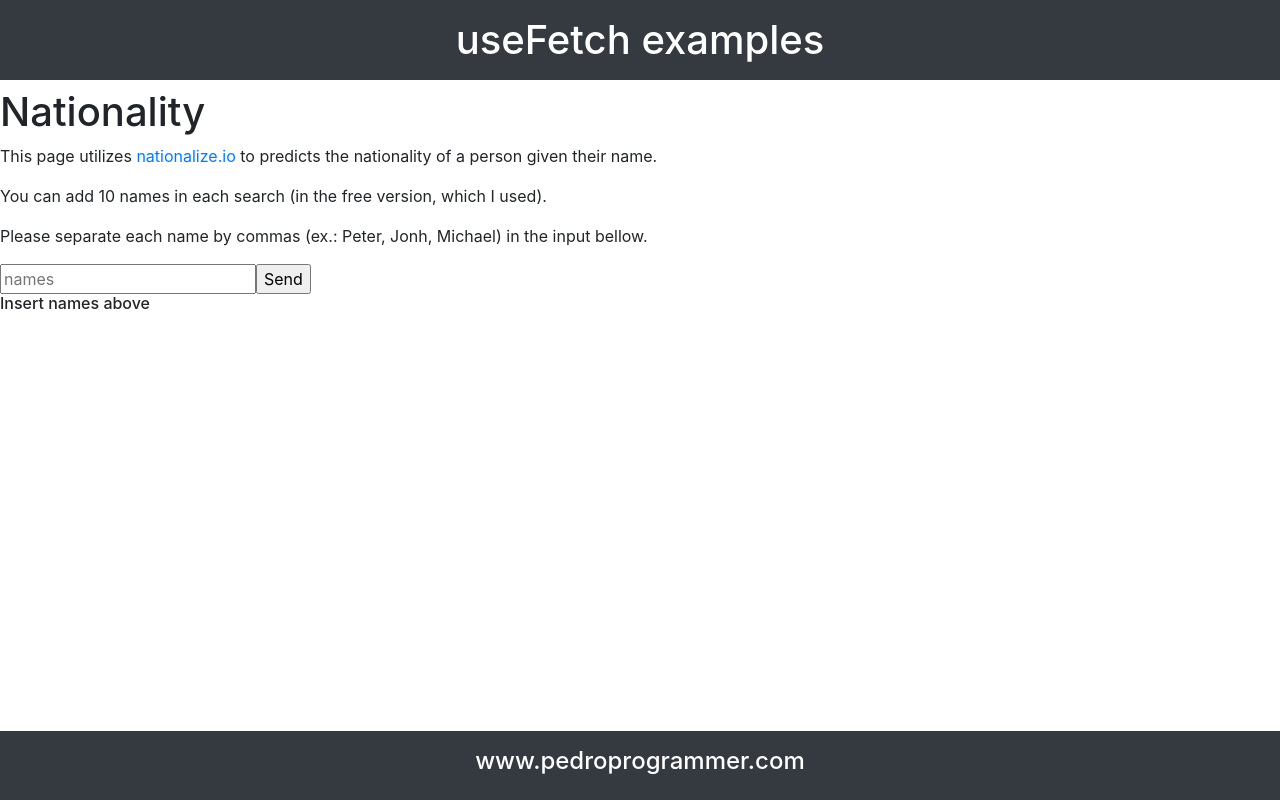
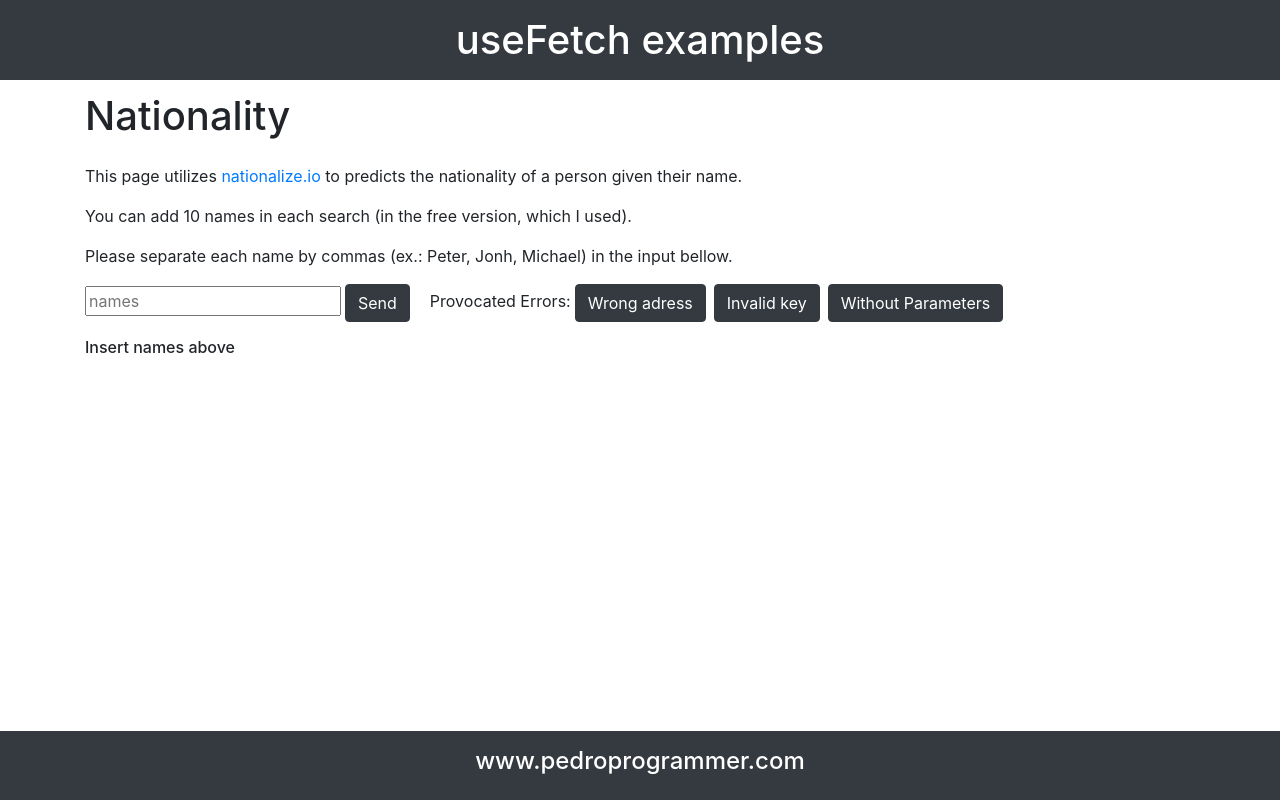
Before and after one commit to PedroMarianoAlmeida/use-fetch-examples, a React (Create React App) app: page /nationality in a window 1280 px wide. Built offline with nearby package versions, Linux system fonts and the light colour scheme.

Commit message:
Nationality- error scenarios
Forced error scenarios implemented, but are still pending the error

```diff
--- a/src/components/Header-and-Footer/Footer.js
+++ b/src/components/Header-and-Footer/Footer.js
@@ -2,9 +2,14 @@ import React from 'react';
 
 const Footer = () => {
     return (
-      <div className="bg-dark fixed-bottom">
-      <h4 className="py-3 text-center"><a className="text-white" href="http://www.pedroprogrammer.com" target="_blank" rel="noopener noreferrer">www.pedroprogrammer.com</a></h4>
-  </div>
+      <div className="bg-dark fixed-bottom mt-5">
+        <h4 className="py-3 text-center">
+          <a className="text-white" href="http://www.pedroprogrammer.com"
+            target="_blank" rel="noopener noreferrer">
+              www.pedroprogrammer.com
+          </a>
+        </h4>
+      </div>
       );
 }
 
--- a/src/components/Nationality.js
+++ b/src/components/Nationality.js
@@ -1,6 +1,5 @@
 import React, {useState, Fragment} from 'react';
 import useFetch from './../custom-hooks/useFetch';
-import { render } from '@testing-library/react';
 
 const Nationality = () => {
     const configuration = {
@@ -76,7 +75,7 @@ const Nationality = () => {
         const inputNamesWithoutCommas = inputNames.replace(/ /g,'');
 
         let arrayOfObjectParameters = [];
-        inputNamesWithoutCommas.split(',').map(element => {
+        inputNamesWithoutCommas.split(',').forEach(element => {
             let myObject = {};
             myObject.name = element;
             arrayOfObjectParameters.push(myObject);
@@ -84,19 +83,49 @@ const Nationality = () => {
         return arrayOfObjectParameters;
     }
 
+    const wrongAdress = () => {
+        configuration.url="wrongAdress";
+        configuration.shouldRun = true;
+        configuration.parameters = [];
+        setConfiguration(configuration);
+    }
+
+    const invalidKey = () => {
+        configuration.parameters = [ {name: "one"}, {apikey: "one"} ];
+        configuration.shouldRun = true;
+        setConfiguration(configuration);
+    }
+
+    const withourParameters = () => {
+        configuration.parameters = [ ];
+        configuration.shouldRun = true;
+        setConfiguration(configuration);
+    }
+
     return (
-        <div>
-            <h1>Nationality</h1>
+        <div className="container mb-5 pb-5">
+            <div className="row">
+                <div className="col-12">
+                    <h1 className="mt-1 mb-4">Nationality</h1>
                     <p>This page utilizes <a href="https://nationalize.io/" target="_blank" rel="noopener noreferrer">nationalize.io</a> to predicts the nationality of a person given their name.</p>
                     <p>You can add 10 names in each search (in the free version, which I used).</p>
                     <p>Please separate each name by commas (ex.: Peter, Jonh, Michael) in the input bellow.</p>
 
-            <form onSubmit={handleSubmit}>
+                    <form onSubmit={handleSubmit} className="mb-3 d-inline-block">
                         <input type="text" placeholder="names" required value={names} onChange={handleChange}/>
-                <input type="submit" value="Send" />
+                        <input type="submit" value="Send" className="btn btn-dark mx-1"/>
                     </form>
 
+                    <span className="ml-3">
+                        Provocated Errors:
+                        <button className="btn btn-dark mx-1" onClick={wrongAdress}>Wrong adress</button>
+                        <button className="btn btn-dark mx-1" onClick={invalidKey}>Invalid key</button>
+                        <button className="btn btn-dark mx-1" onClick={withourParameters}>Without Parameters</button>
+                    </span>
+
                     { namesList }
+                </div>
+            </div>
         </div>
       );
 }
--- a/src/custom-hooks/useFetch.js
+++ b/src/custom-hooks/useFetch.js
@@ -7,11 +7,10 @@ const useFetch = (configurationParam) => {
     const fullAdress = (url, searchParams) => {
         let queryParams = "";
 
-        searchParams.map( (param, index) => {
+        searchParams.forEach( (param, index) => {
             const key = Object.keys(param)[0];
             queryParams += `${key}=${param[key]}`;
             if(index < searchParams.length - 1) queryParams += '&';
-            return ""; //Without this presents a warning, and when I changed the "map" for "foreach" doesn't work
         });
 
         return url + queryParams;
```
Lines whose indentation alone changed are shown as unchanged.
